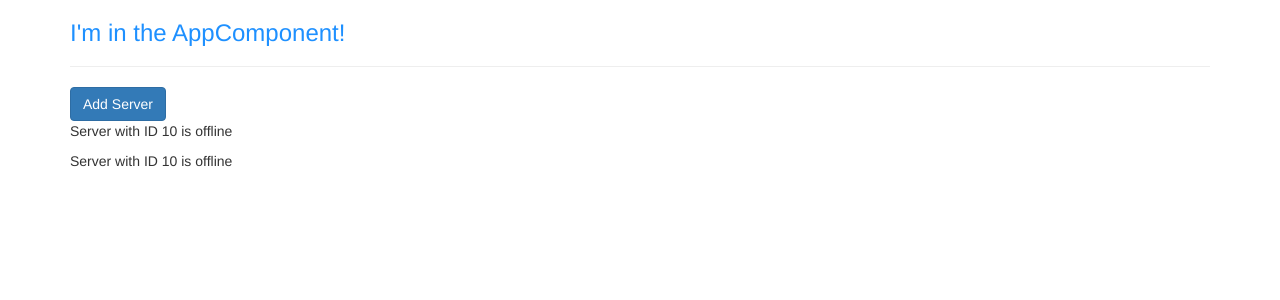
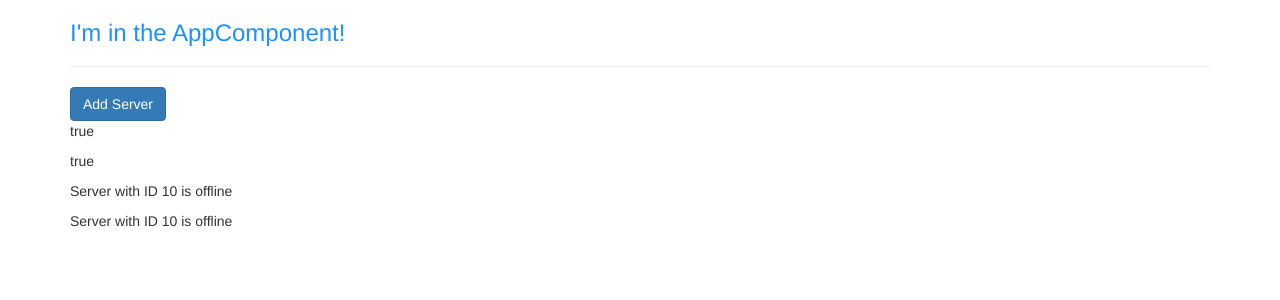
Before and after one commit to dmboone/firstAngularApp, an Angular app: page / in a window 1280 px wide. Shown: the top 300 px of the page. Built offline with nearby package versions, Linux system fonts and the light colour scheme.

Commit message:
data binding vs string interpolation

```diff
--- a/src/app/servers/servers.component.html
+++ b/src/app/servers/servers.component.html
@@ -1,4 +1,10 @@
 <!-- binding our allowNewServer's value to the button's disabled attribute -->
 <button class="btn btn-primary" [disabled]="!allowNewServer">Add Server</button>
+
+<!-- data binding -->
+<p [innerText]="allowNewServer"></p>
+<!-- string interpolation -->
+<p>{{ allowNewServer }}</p>
+
 <app-server></app-server>
 <app-server></app-server>
```
